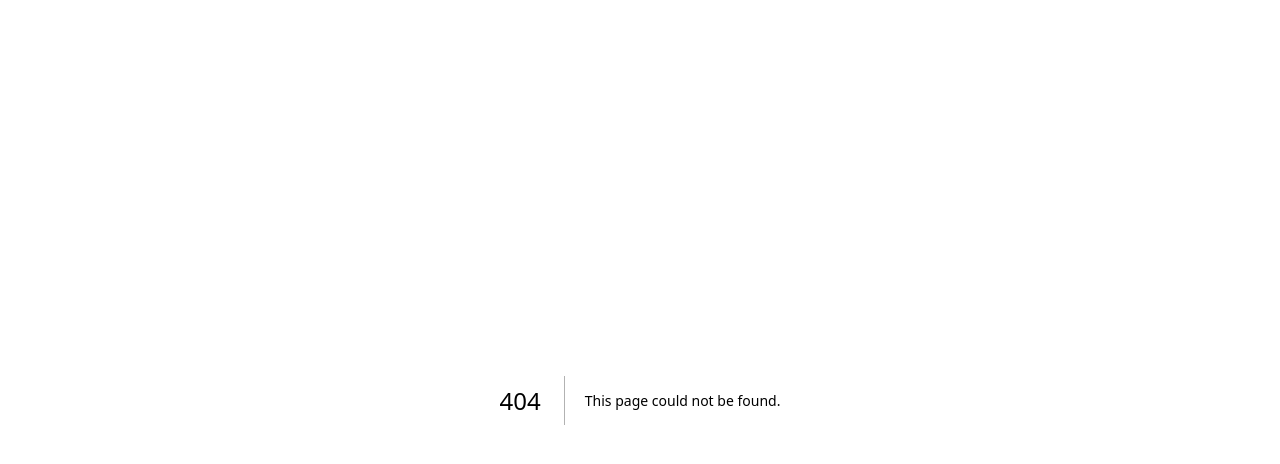
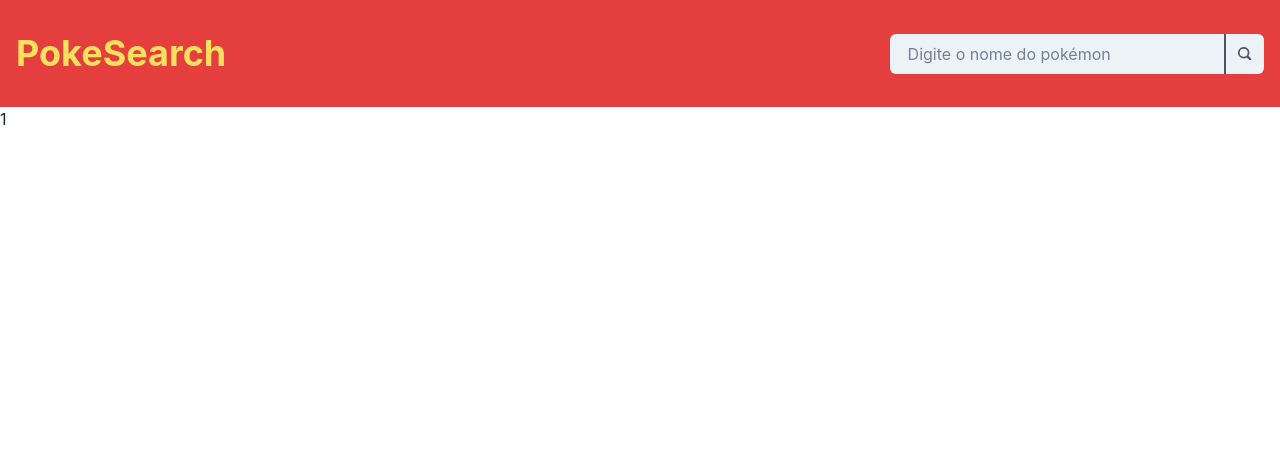
Before and after one commit to devIgorSilveira/teste-fidelizoume, a Next.js app in the folder pokemon/: page /pokemon/1 in a window 1280 px wide. Before the commit this address had no page. Shown: the top 464 px of the page. Built offline with nearby package versions, Linux system fonts and the light colour scheme.

Commit message:
feat: add navigation across the pages

```diff
--- a/pokemon/src/components/header.tsx
+++ b/pokemon/src/components/header.tsx
@@ -3,8 +3,14 @@ import { Input, InputGroup, InputRightElement } from "@chakra-ui/input";
 import { Flex, Heading } from "@chakra-ui/layout";
 import { Search2Icon } from "@chakra-ui/icons";
 import { Button } from "@chakra-ui/button";
+import { useRouter } from "next/router";
+import { useState } from "react";
 
 const Header = () => {
+  const [searchField, setSearchField] = useState<string>("");
+
+  const router = useRouter();
+
   return (
     <Flex
       as={"header"}
@@ -13,10 +19,19 @@ const Header = () => {
       alignItems={"center"}
       justifyContent={"space-between"}
     >
-      <Heading as={"h1"} color={"yellow.300"}>
+      <Heading
+        as={"h1"}
+        color={"yellow.300"}
+        onClick={() => router.push("/")}
+        cursor={"pointer"}
+      >
         PokeSearch
       </Heading>
-      <FormControl as={"form"} w={"30%"}>
+      <FormControl
+        as={"form"}
+        w={"30%"}
+        onSubmit={() => router.push(`/pokemon/${searchField.toLowerCase()}`)}
+      >
         <InputGroup>
           <Input
             placeholder={"Digite o nome do pokémon"}
@@ -24,6 +39,7 @@ const Header = () => {
             variant={"filled"}
             _focus={{ backgroundColor: "white" }}
             focusBorderColor={"yellow.300"}
+            onChange={(e) => setSearchField(e.target.value)}
           />
           <InputRightElement borderLeft={"2px"} borderColor={"gray.600"}>
             <Button
--- a/pokemon/src/components/pokemonCard.tsx
+++ b/pokemon/src/components/pokemonCard.tsx
@@ -10,6 +10,7 @@ import {
 } from "@chakra-ui/react";
 import { useEffect, useState } from "react";
 import PokemonType from "./pokemonType";
+import { useRouter } from "next/router";
 
 interface IPropInterface {
   name: string;
@@ -19,6 +20,8 @@ const PokemonCard = ({ name }: IPropInterface) => {
   const [pokemon, setPokemon] = useState<IPokemonInterface>(
     {} as IPokemonInterface
   );
+
+  const router = useRouter();
 
   useEffect(() => {
     getPokemon();
@@ -51,6 +54,7 @@ const PokemonCard = ({ name }: IPropInterface) => {
       w={"205px"}
       _hover={{ transform: "scale(1.01)", boxShadow: "0px 0px 5px 1px gray" }}
       cursor={"pointer"}
+      onClick={() => router.push(`/pokemon/${name}`)}
     >
       <CardHeader w={"205px"} h={"205px"} bg={"gray.100"}>
         <Image src={pokemon.sprites?.front_default} w={"100%"} />
--- a/pokemon/src/pages/index.tsx
+++ b/pokemon/src/pages/index.tsx
@@ -2,7 +2,7 @@ import Header from "@/components/header";
 import ListOfPokemons from "@/components/listOfPokemons";
 import { Box } from "@chakra-ui/react";
 
-export default function Home() {
+const Home = () => {
   return (
     <>
       <Box as={"main"} bg={"gray.100"} pb={"2rem"}>
@@ -11,4 +11,6 @@ export default function Home() {
       </Box>
     </>
   );
-}
+};
+
+export default Home;
--- /dev/null
+++ b/pokemon/src/pages/pokemon/[name].tsx
@@ -0,0 +1,16 @@
+import Header from "@/components/header";
+import { useRouter } from "next/router";
+
+const PokemonPage = () => {
+  const router = useRouter();
+  const { name } = router.query;
+
+  return (
+    <>
+      <Header />
+      <>{name}</>
+    </>
+  );
+};
+
+export default PokemonPage;
```
